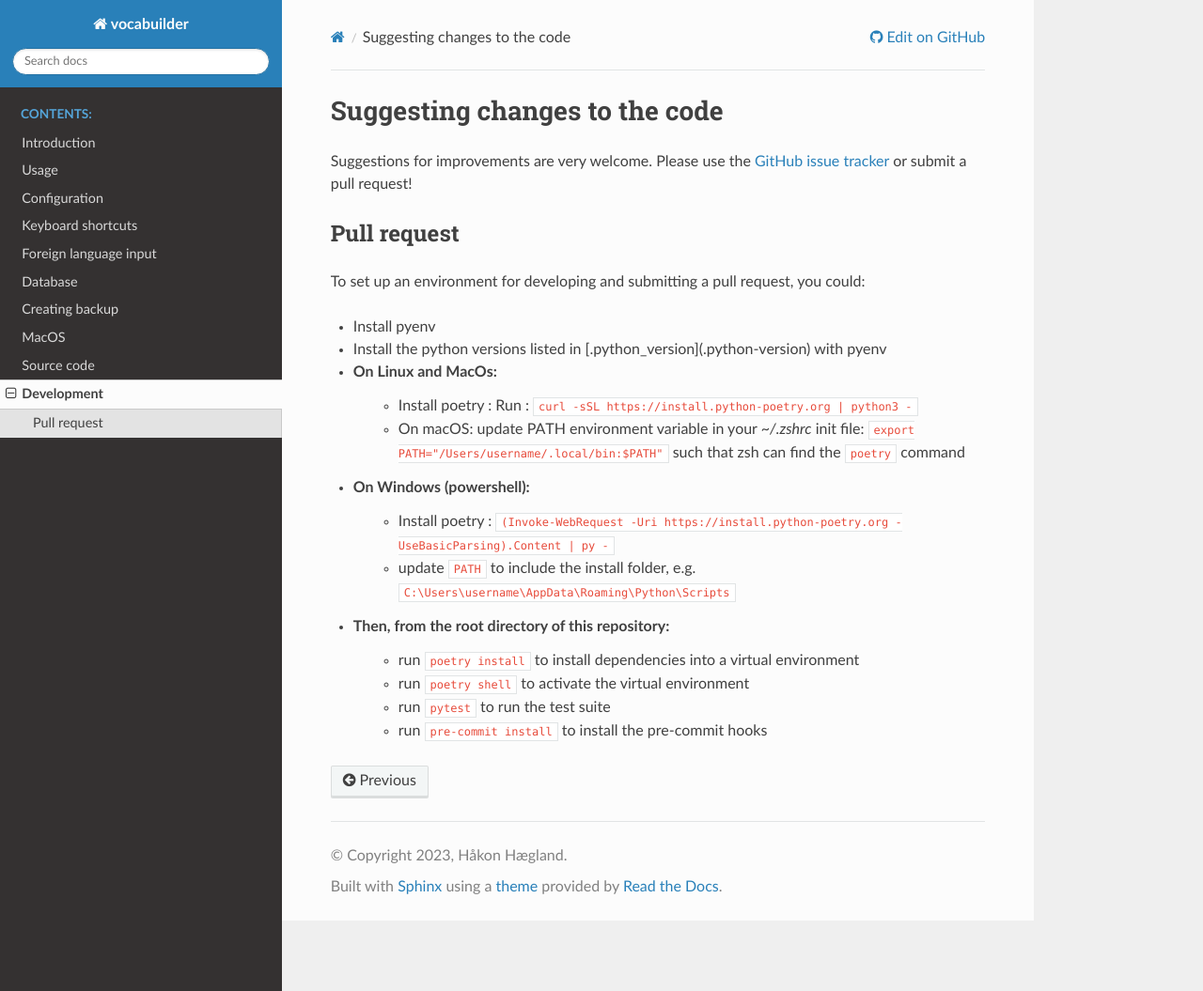
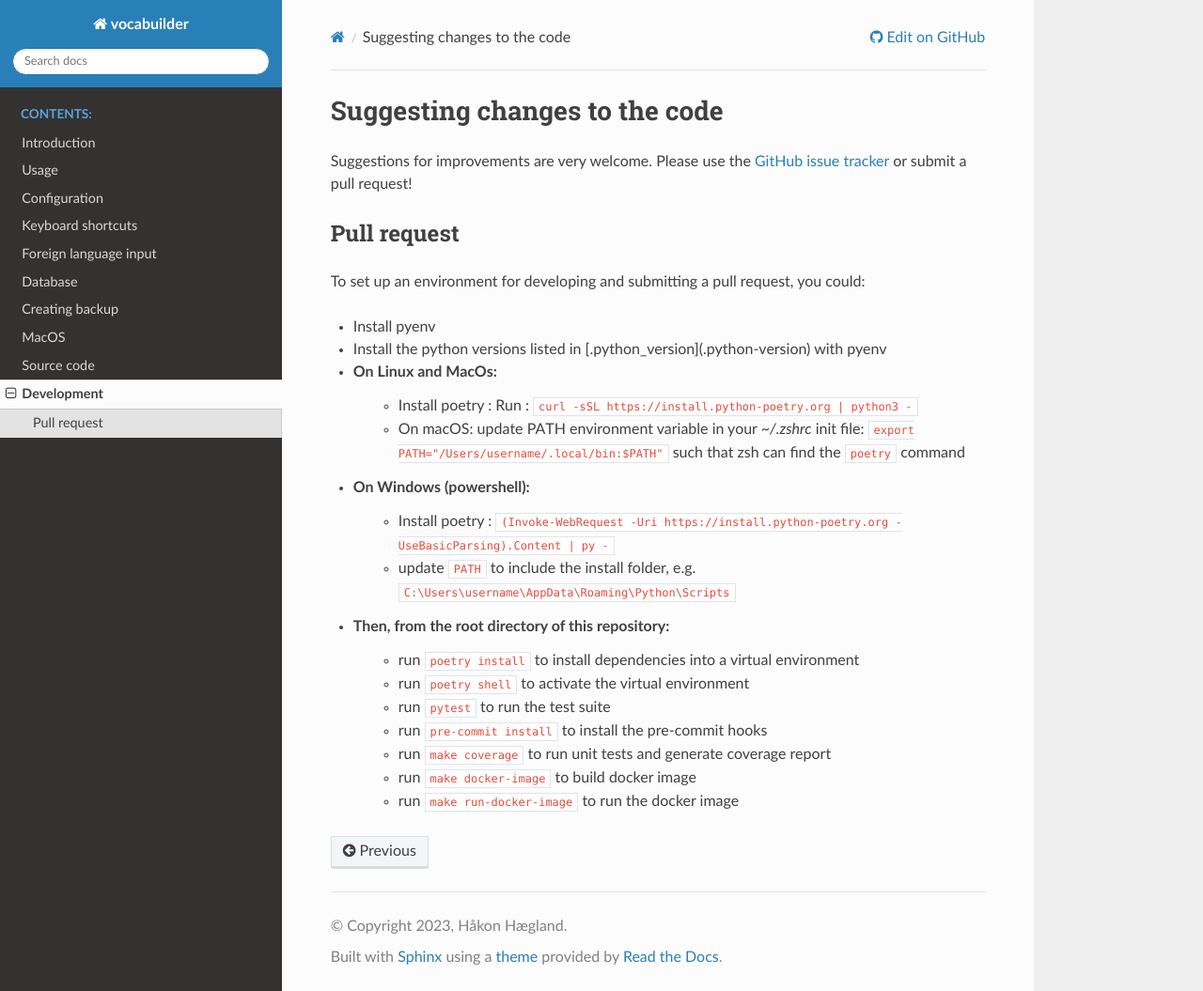
Before and after one commit to hakonhagland/vocabuilder, a Sphinx documentation site: the page built from docs/development.rst, in a window 1280 px wide and 1055 px high. Shown: the whole window at 94% size. Built offline with Sphinx 7.4.7 and the Read the Docs theme 2.0.0, drawn with Linux system fonts in a browser that asks for light colours.

Commit message:
Added makefile rule
Added a Makefile rule to generate unit test coverage report

```diff
--- a/docs/development.rst
+++ b/docs/development.rst
@@ -27,3 +27,6 @@ To set up an environment for developing and submitting a pull request, you could
    * run ``poetry shell`` to activate the virtual environment
    * run ``pytest`` to run the test suite
    * run ``pre-commit install`` to install the pre-commit hooks
+   * run ``make coverage`` to run unit tests and generate coverage report
+   * run ``make docker-image`` to build docker image
+   * run ``make run-docker-image`` to run the docker image
```
Also changed, not shown: 1 other file.
